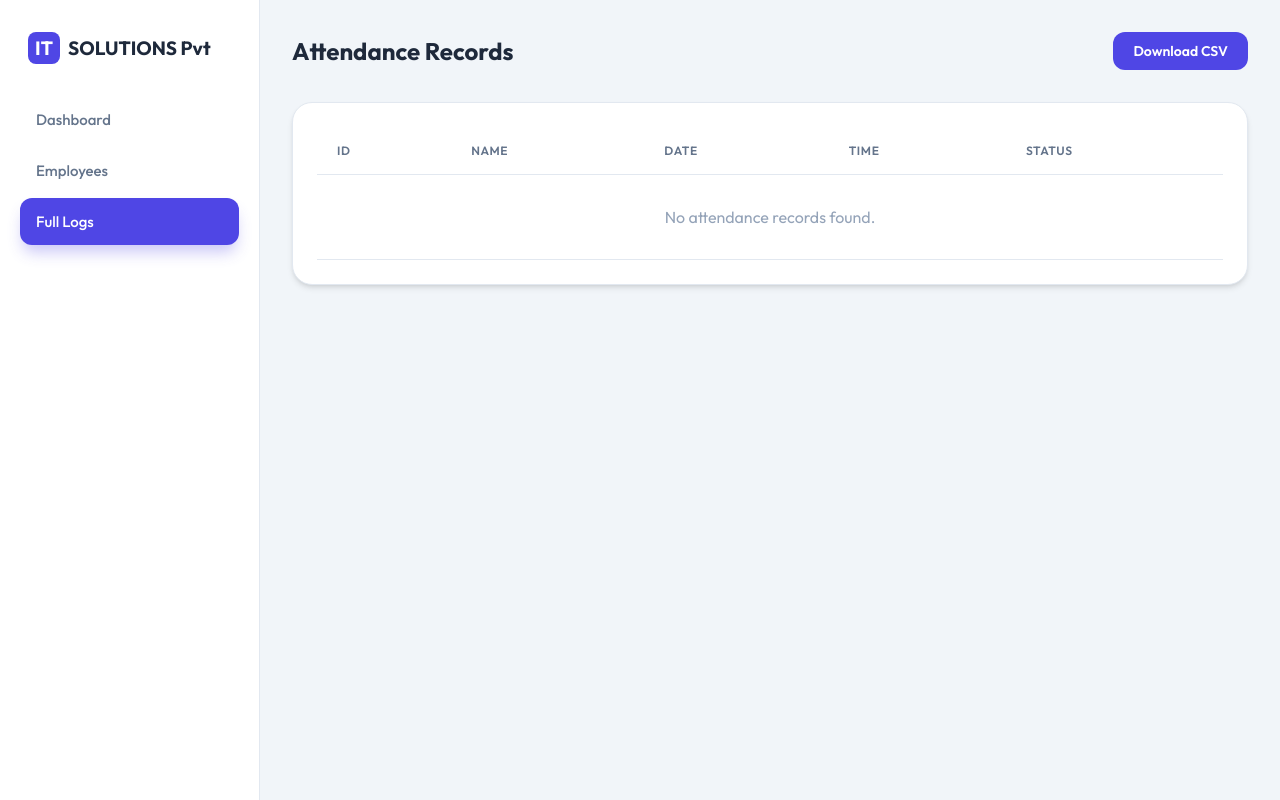
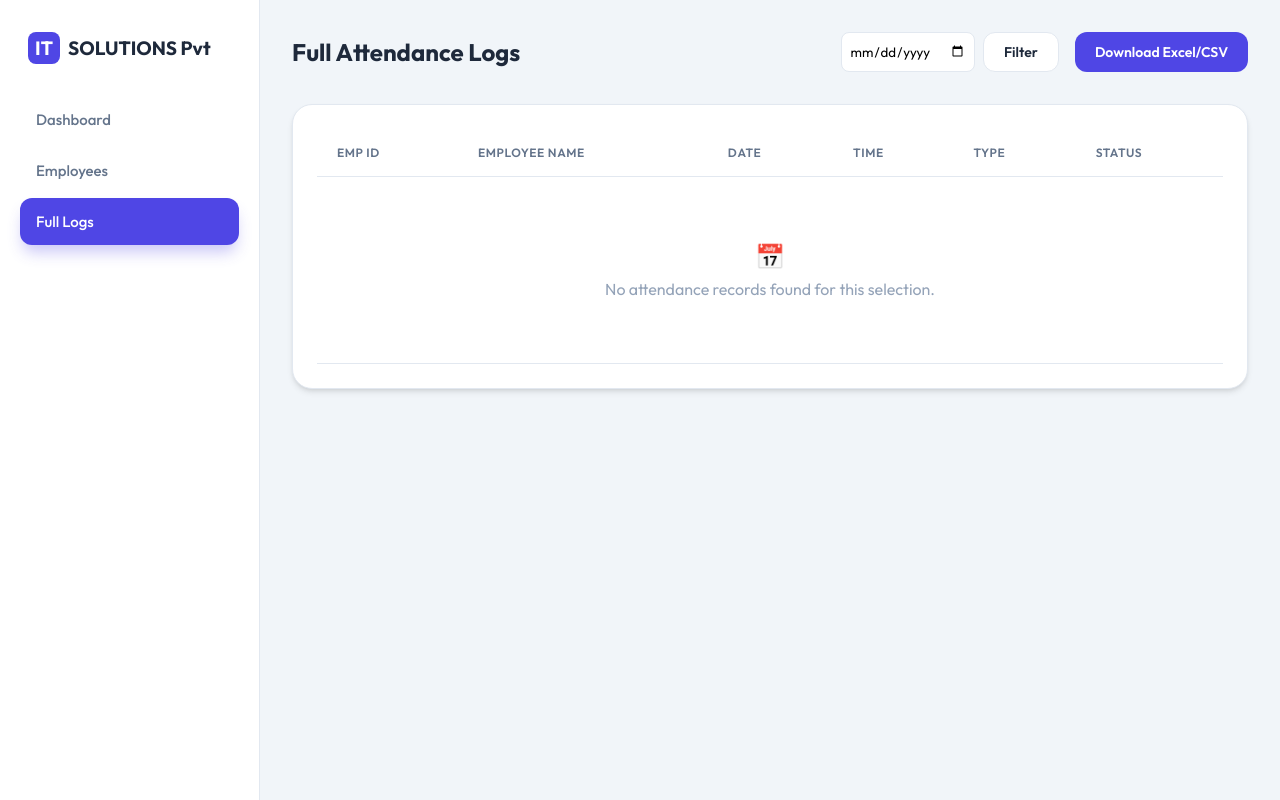
Before and after one commit to rushirakhe2027/Employee_attendance, a Flask app: page /attendance in a window 1280 px wide. Run offline with Flask 3, Linux system fonts and the light colour scheme.

Commit message:
Critical Fix: Integrated Database Sync, combined Erase logic, and restored Attendance Logs visibility

```diff
--- a/app.py
+++ b/app.py
@@ -118,13 +118,33 @@ def employees():
         df_emp = pd.read_csv(EMPLOYEES_FILE)
         df_emp.columns = [str(c).strip() for c in df_emp.columns]
     except:
-        df_emp = pd.DataFrame(columns=['Employee_ID','Name'])
+        df_emp = pd.DataFrame(columns=['Employee_ID','Name','Phone','Department','Join_Date'])
 
     try:
         df_att = pd.read_csv(ATTENDANCE_FILE)
         df_att.columns = [str(c).strip() for c in df_att.columns]
     except:
         df_att = pd.DataFrame(columns=['Employee_ID','Date','Type'])
+
+    # Sync: If a face file exists but is NOT in employees.csv, add a placeholder
+    # This fixes the "detects two faces but shows one" issue
+    face_names = [os.path.splitext(f)[0] for f in os.listdir(FACE_DIR) if f.endswith('.npy')]
+    known_names = df_emp['Name'].tolist() if 'Name' in df_emp.columns else []
+
+    missing_added = False
+    for fn in face_names:
+        # Check if name is already known (handle case-insensitive or multi-sample suffixes)
+        clean_name = fn.rsplit('_', 1)[0] if fn[-1].isdigit() else fn
+        if clean_name not in known_names:
+            new_id = f"REG-{len(df_emp)+100}"
+            new_row = pd.DataFrame([[new_id, clean_name, "N/A", "Unknown", "Today"]],
+                                   columns=['Employee_ID','Name','Phone','Department','Join_Date'])
+            df_emp = pd.concat([df_emp, new_row], ignore_index=True)
+            known_names.append(clean_name)
+            missing_added = True
+
+    if missing_added:
+        df_emp.to_csv(EMPLOYEES_FILE, index=False)
 
     today = now_ist().strftime("%Y-%m-%d")
     emp_list = df_emp.to_dict('records')
@@ -138,8 +158,11 @@ def employees():
             (df_att['Date'] == today)
         ] if 'Employee_ID' in df_att.columns and 'Date' in df_att.columns else pd.DataFrame()
 
-        has_in  = not emp_today[emp_today['Type'] == 'IN'].empty if 'Type' in emp_today.columns else False
-        has_out = not emp_today[emp_today['Type'] == 'OUT'].empty if 'Type' in emp_today.columns else False
+        has_in = False
+        has_out = False
+        if not emp_today.empty and 'Type' in emp_today.columns:
+            has_in  = not emp_today[emp_today['Type'] == 'IN'].empty
+            has_out = not emp_today[emp_today['Type'] == 'OUT'].empty
 
         emp['today_status'] = "Checked Out" if has_out else "Present" if has_in else "Absent"
         emp['has_face'] = os.path.exists(os.path.join(FACE_DIR, f"{nm}.npy"))
@@ -192,9 +215,19 @@ def employee_detail(emp_id):
 @app.route('/attendance')
 def attendance():
     ensure_db()
+    try:
+        df_att = pd.read_csv(ATTENDANCE_FILE)
+        df_att = df_att.fillna("N/A")
+        df_att.columns = [str(c).strip() for c in df_att.columns]
+
+        # Ensure all columns exist for the template
+        for col in ['Employee_ID','Name','Date','Time','Status','Type']:
+            if col not in df_att.columns:
+                df_att[col] = "N/A"
+    except:
+        df_att = pd.DataFrame(columns=['Employee_ID','Name','Date','Time','Status','Type'])
+
     date_filter = request.args.get('date', '')
-    df_att = pd.read_csv(ATTENDANCE_FILE)
-
     if date_filter:
         df_att = df_att[df_att['Date'] == date_filter]
 
@@ -208,20 +241,32 @@ def attendance():
 @app.route('/delete_employee/<emp_id>')
 def delete_employee(emp_id):
     ensure_db()
-    df = pd.read_csv(EMPLOYEES_FILE)
-    name_rows = df[df['Employee_ID'].astype(str) == str(emp_id)]
+    # 1. Clean Employees DB
+    df_emp = pd.read_csv(EMPLOYEES_FILE)
+    name_rows = df_emp[df_emp['Employee_ID'].astype(str) == str(emp_id)]
 
     if not name_rows.empty:
         name = name_rows.iloc[0]['Name']
-        # Remove face files
+        # Remove face data
         for ext in ['.npy', '.jpg']:
             fp = os.path.join(FACE_DIR, f"{name}{ext}")
             if os.path.exists(fp):
                 os.remove(fp)
 
-    df = df[df['Employee_ID'].astype(str) != str(emp_id)]
-    df.to_csv(EMPLOYEES_FILE, index=False)
-    flash("Employee and face data deleted.", "info")
+        # 2. ALSO clean Attendance DB (Combined data integrity)
+        try:
+            df_att = pd.read_csv(ATTENDANCE_FILE)
+            # Filter OUT this employee from history
+            df_att = df_att[df_att['Employee_ID'].astype(str) != str(emp_id)]
+            df_att.to_csv(ATTENDANCE_FILE, index=False)
+        except:
+            pass
+
+    # Finish cleaning Employees DB
+    df_emp = df_emp[df_emp['Employee_ID'].astype(str) != str(emp_id)]
+    df_emp.to_csv(EMPLOYEES_FILE, index=False)
+
+    flash("Employee and all their attendance history has been erased.", "info")
     return redirect(url_for('employees'))
 
 
--- a/templates/attendance.html
+++ b/templates/attendance.html
@@ -2,35 +2,51 @@
 
 {% block content %}
 <header>
-    <h1>Attendance Records</h1>
-    <a href="{{ url_for('download') }}" class="btn">Download CSV</a>
+    <h1>Full Attendance Logs</h1>
+    <div style="display: flex; gap: 1rem;">
+        <form action="{{ url_for('attendance') }}" method="GET" style="display: flex; gap: 0.5rem;">
+            <input type="date" name="date" value="{{ date_filter }}" style="padding: 0.5rem; border-radius: 0.5rem; border: 1px solid var(--border); font-family: inherit;">
+            <button type="submit" class="btn" style="background: var(--bg-card); color: var(--text-main); border: 1px solid var(--border);">Filter</button>
+            {% if date_filter %}
+                <a href="{{ url_for('attendance') }}" class="btn" style="background: #fee2e2; color: #991b1b;">Clear</a>
+            {% endif %}
+        </form>
+        <a href="{{ url_for('download') }}" class="btn">Download Excel/CSV</a>
+    </div>
 </header>
 
 <div class="card">
     <table>
         <thead>
             <tr>
-                <th>ID</th>
-                <th>Name</th>
+                <th>Emp ID</th>
+                <th>Employee Name</th>
                 <th>Date</th>
                 <th>Time</th>
+                <th>Type</th>
                 <th>Status</th>
             </tr>
         </thead>
         <tbody>
             {% for record in attendance %}
             <tr>
-                <td>{{ record.Employee_ID }}</td>
-                <td>{{ record.Name }}</td>
+                <td style="font-weight: 600; font-size: 0.875rem;">{{ record.Employee_ID }}</td>
+                <td style="font-weight: 500;">{{ record.Name }}</td>
                 <td>{{ record.Date }}</td>
                 <td>{{ record.Time }}</td>
                 <td>
-                    <span class="status-pill status-{{ record.Status.lower() }}">{{ record.Status }}</span>
+                    <span style="font-size: 0.75rem; background: #f1f5f9; padding: 0.25rem 0.5rem; border-radius: 4px; font-weight: 700; color: #475569;">{{ record.Type }}</span>
+                </td>
+                <td>
+                    <span class="status-pill status-{{ (record.Status|string).lower().replace(' ', '-') }}">{{ record.Status }}</span>
                 </td>
             </tr>
             {% else %}
             <tr>
-                <td colspan="5" style="text-align: center; color: #94a3b8; padding: 2rem;">No attendance records found.</td>
+                <td colspan="6" style="text-align: center; color: #94a3b8; padding: 4rem;">
+                    <div style="font-size: 1.5rem; margin-bottom: 0.5rem;">📅</div>
+                    No attendance records found for this selection.
+                </td>
             </tr>
             {% endfor %}
         </tbody>
```
